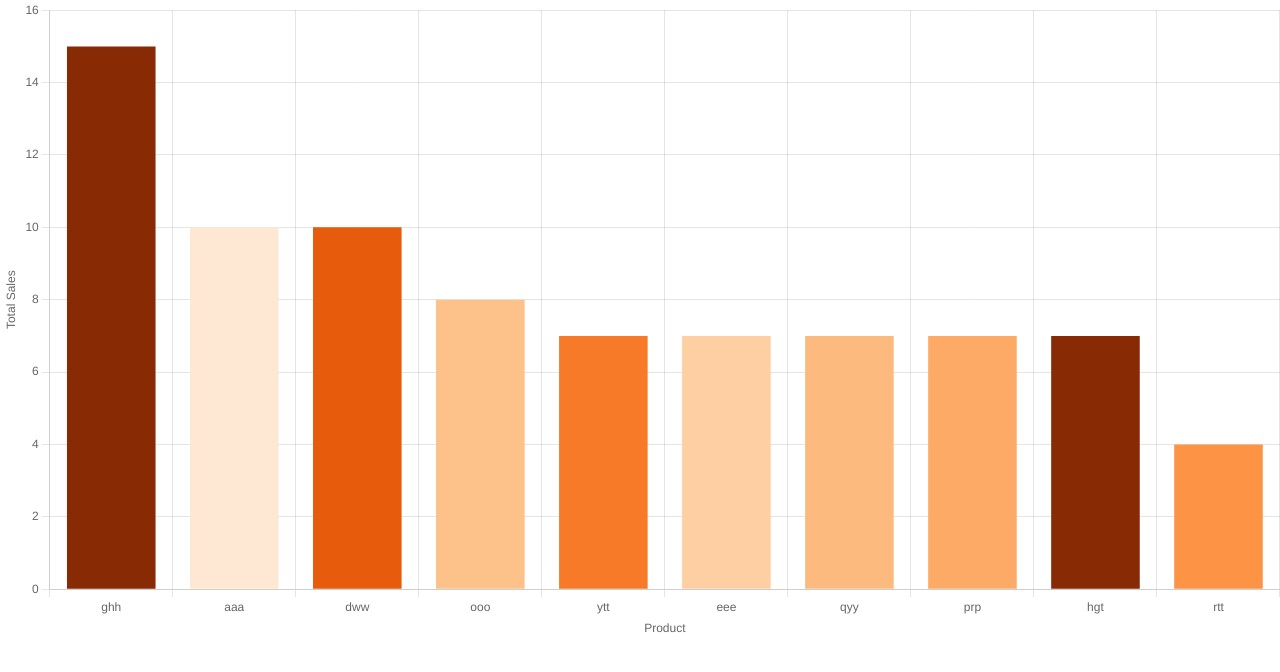
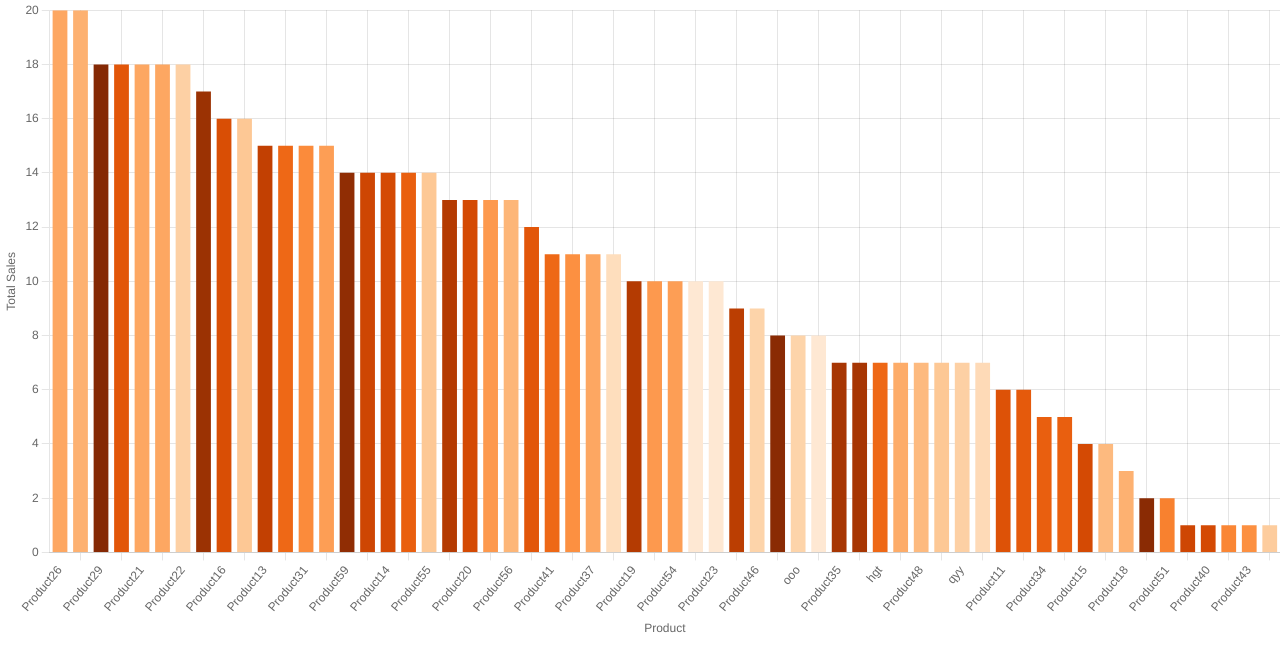
Before and after one commit to ChiefMahedi/frontend-backend-playground, a React (Vite) app in the folder interactive-bar-chart-1/: page / in a window 1280 px wide. Shown: the top 672 px of the page. Built offline with nearby package versions, Linux system fonts and the light colour scheme.

Commit message:
Update App.tsx to add more sample data and sort by TotalSales and TotalValue

```diff
--- a/interactive-bar-chart-1/src/App.tsx
+++ b/interactive-bar-chart-1/src/App.tsx
@@ -1,7 +1,7 @@
 import BarChart from "./bar-chart/BarChart";
 
 function App() {
-  const sampleData =  [
+  const sampleData = [
     { Product: 'aaa', TotalValue: 10, TotalSales: 10 },
     { Product: 'ooo', TotalValue: 17, TotalSales: 8 },
     { Product: 'rtt', TotalValue: 23, TotalSales: 4 },
@@ -13,10 +13,32 @@ function App() {
     { Product: 'prp', TotalValue: 20, TotalSales: 7 },
     { Product: 'hgt', TotalValue: 40, TotalSales: 7 },
   ];
-  const sortedData = sampleData.sort((a, b) => b.TotalSales - a.TotalSales);
+
+  // Generate 50 more sample data entries
+  for (let i = 0; i < 50; i++) {
+    const randomProduct = `Product${i + 11}`;  // Generates Product11, Product12, etc.
+    const randomTotalValue = Math.floor(Math.random() * 51) + 10;  // Random TotalValue between 10 and 60
+    const randomTotalSales = Math.floor(Math.random() * 20) + 1;  // Random TotalSales between 1 and 20
+
+    sampleData.push({
+      Product: randomProduct,
+      TotalValue: randomTotalValue,
+      TotalSales: randomTotalSales,
+    });
+  }
+
+  console.log(sampleData);
+  const sortedData = sampleData.slice().sort((a, b) => {
+    // First sort by TotalSales in descending order
+    if (b.TotalSales !== a.TotalSales) {
+      return b.TotalSales - a.TotalSales;
+    } // If TotalSales is the same, sort by TotalValue in descending order
+    return b.TotalValue - a.TotalValue;
+  });
+  console.log('Sorted data', sortedData);
   return (
     <div>
-      <BarChart data={sortedData}/>
+      <BarChart data={sortedData} />
     </div>
   );
 }
```
